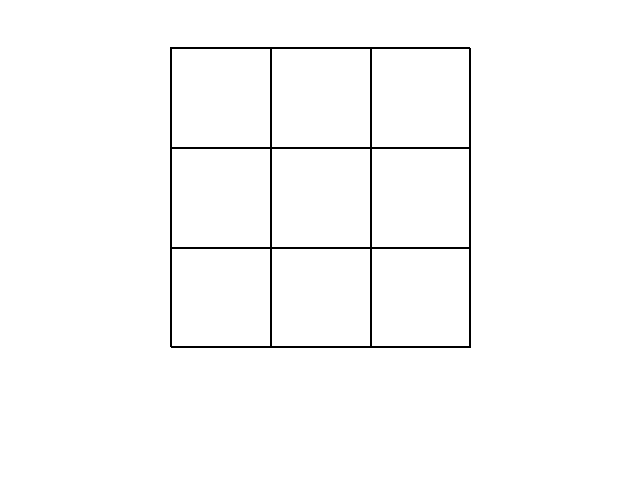
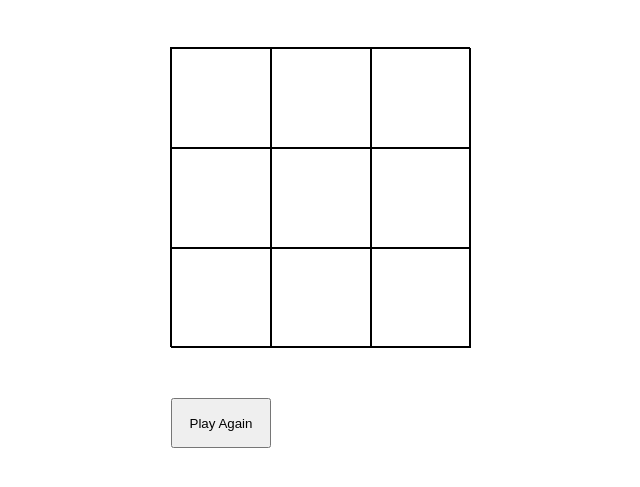
Before and after one commit to RobertBurnat/Tic-Tac-Toe, a plain HTML site: page index.html in a window 1280 px wide. Shown: the part 137-624 px from the top of the page, without its empty margins (320-960 px from the left). Drawn offline with Linux system fonts and the light colour scheme.

Commit message:
Add button

```diff
--- a/index.html
+++ b/index.html
@@ -11,7 +11,7 @@
 	<body>
         <h1 class="title">Tic tac Toe</h1>
         <div class="game__table">
-            <div class=".container_poles">
+            <div class="container_poles">
                 <div class='row'>
                     <div class="pole" id="1"></div>
                     <div class="pole" id="2"></div>
@@ -27,9 +27,9 @@
                     <div class="pole" id="8"></div>
                     <div class="pole" id="9"></div>
                 </div>
+                <button class="restart">Play Again</button>
             </div>
         </div>
-<!--        <button class="restart">Play Again</button>-->
     <script src="script.js"></script>
 </body>
 </html>
```
